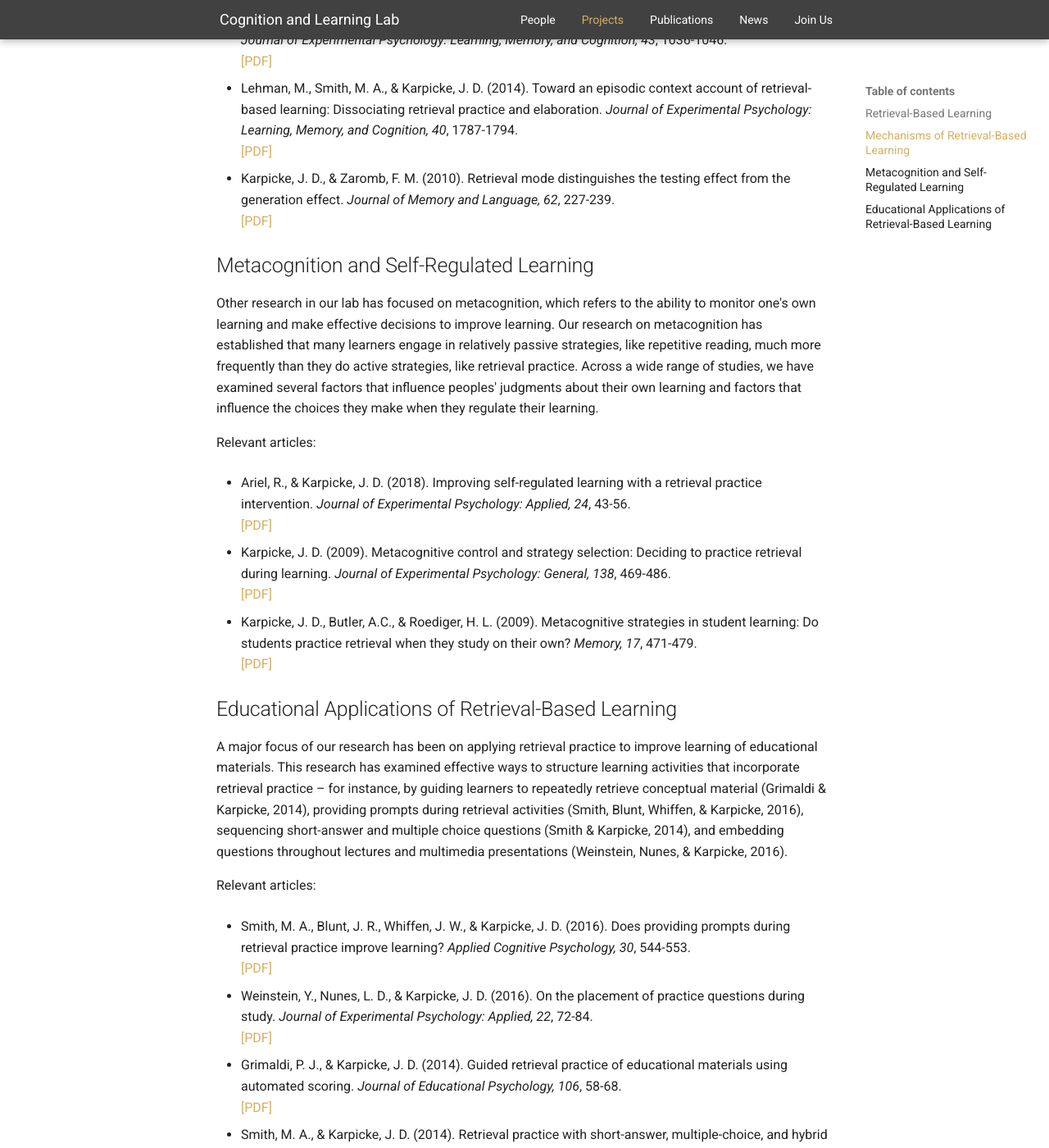
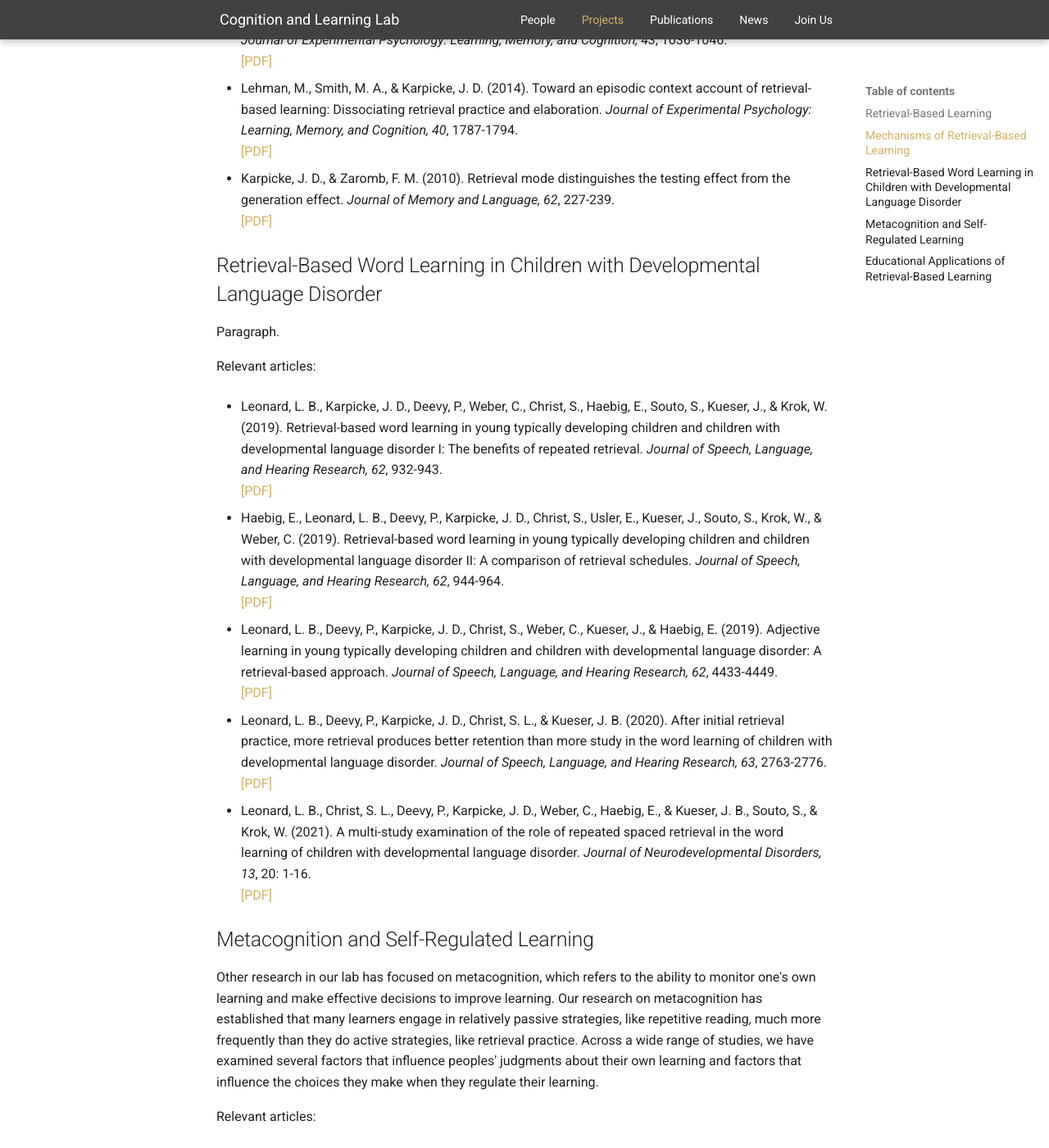
Before and after one commit to shivanya-chandra/pcllab.github.io, an MkDocs documentation site: the page built from docs/projects.md, in a window 1280 px wide and 1400 px high, scrolled down 1679 px. Shown: the whole window at 82% size. Built offline with MkDocs 1.6.1 and Material for MkDocs 9.7.7, drawn with Linux system fonts in a browser that asks for light colours.

Commit message:
Update projects.md

```diff
--- a/docs/projects.md
+++ b/docs/projects.md
@@ -41,6 +41,7 @@ Foundational articles:
 - Roediger, H. L., &amp; Karpicke, J. D. (2006). Test-enhanced learning: Taking memory tests improves long-term retention. _Psychological Science, 17_, 249-255. <br>
   [[PDF]](http://learninglab.psych.purdue.edu/downloads/2006_Roediger_Karpicke_PsychSci.pdf){target="_blank" rel="noreferrer"}
 
+
 ## Mechanisms of Retrieval-Based Learning
 
 In addition to generalizing retrieval practice to educational materials and settings, we are interested in delineating the mechanisms of retrieval-based learning. The theoretical account we are currently developing is known as the episodic context account. Briefly, the theory proposes that when learners engage in retrieval practice, they update the context representation associated with the retrieved knowledge. The updated context representation produced via retrieval practice can then serve as an effective retrieval cue when learners need to retrieve and reconstruct knowledge again in the future.
@@ -60,6 +61,24 @@ Relevant articles:
 - Karpicke, J. D., &amp; Zaromb, F. M. (2010). Retrieval mode distinguishes the testing effect from the generation effect. _Journal of Memory and Language, 62_, 227-239. <br>
   [[PDF]](http://learninglab.psych.purdue.edu/downloads/2010_Karpicke_Zaromb_JML.pdf){target="_blank" rel="noreferrer"}
 
+
+## Retrieval-Based Word Learning in Children with Developmental Language Disorder
+
+Paragraph.
+
+Relevant articles:
+
+- Leonard, L. B., Karpicke, J. D., Deevy, P., Weber, C., Christ, S., Haebig, E., Souto, S.,  Kueser, J., & Krok, W. (2019). Retrieval-based word learning in young typically developing children and children with developmental language disorder I: The benefits of repeated retrieval. *Journal of Speech, Language, and Hearing Research, 62*, 932-943. <br> [[PDF]](../downloads/2019_Leonard_et_al_JSLHR_Part_1.pdf){target="_blank" rel="noreferrer"}
+
+- Haebig, E., Leonard, L. B., Deevy, P., Karpicke, J. D., Christ, S., Usler, E., Kueser, J., Souto, S., Krok, W., & Weber, C. (2019). Retrieval-based word learning in young typically developing children and children with developmental language disorder II: A comparison of retrieval schedules. *Journal of Speech, Language, and Hearing Research, 62*, 944-964. <br> [[PDF]](../downloads/2019_Haebig_et_al_JSLHR_Part_2.pdf){target="_blank" rel="noreferrer"}
+
+- Leonard, L. B., Deevy, P., Karpicke, J. D., Christ, S., Weber, C., Kueser, J., & Haebig, E. (2019). Adjective learning in young typically developing children and children with developmental language disorder: A retrieval-based approach. *Journal of Speech, Language, and Hearing Research, 62*, 4433-4449. <br> [[PDF]](../downloads/2019_Leonard_et_al_JSLHR_Adjectives.pdf){target="_blank" rel="noreferrer"}
+
+- Leonard, L. B., Deevy, P., Karpicke, J. D., Christ, S. L., & Kueser, J. B. (2020). After initial retrieval practice, more retrieval produces better retention than more study in the word learning of children with developmental language disorder. *Journal of Speech, Language, and Hearing Research, 63*, 2763-2776. <br> [[PDF]](../downloads/2020_Leonard_et_al_JSLHR.pdf){target="_blank" rel="noreferrer"}
+
+- Leonard, L. B., Christ, S. L., Deevy, P., Karpicke, J. D., Weber, C., Haebig, E., & Kueser, J. B., Souto, S., & Krok, W. (2021). A multi-study examination of the role of repeated spaced retrieval in the word learning of children with developmental language disorder. *Journal of Neurodevelopmental Disorders, 13*, 20: 1-16. <br> [[PDF]](../downloads/2021_Leonard_et_al_JNDD.pdf){target="_blank" rel="noreferrer"}
+
+
 ## Metacognition and Self-Regulated Learning
 
 Other research in our lab has focused on metacognition, which refers to the ability to monitor one's own learning and make effective decisions to improve learning. Our research on metacognition has established that many learners engage in relatively passive strategies, like repetitive reading, much more frequently than they do active strategies, like retrieval practice. Across a wide range of studies, we have examined several factors that influence peoples' judgments about their own learning and factors that influence the choices they make when they regulate their learning.
@@ -74,6 +93,7 @@ Relevant articles:
 
 - Karpicke, J. D., Butler, A.C., &amp; Roediger, H. L. (2009). Metacognitive strategies in student learning: Do students practice retrieval when they study on their own? _Memory, 17_, 471-479. <br>
   [[PDF]](http://learninglab.psych.purdue.edu/downloads/2009_Karpicke_Butler_Roediger.pdf){target="_blank" rel="noreferrer"}
+
 
 ## Educational Applications of Retrieval-Based Learning
 
```
